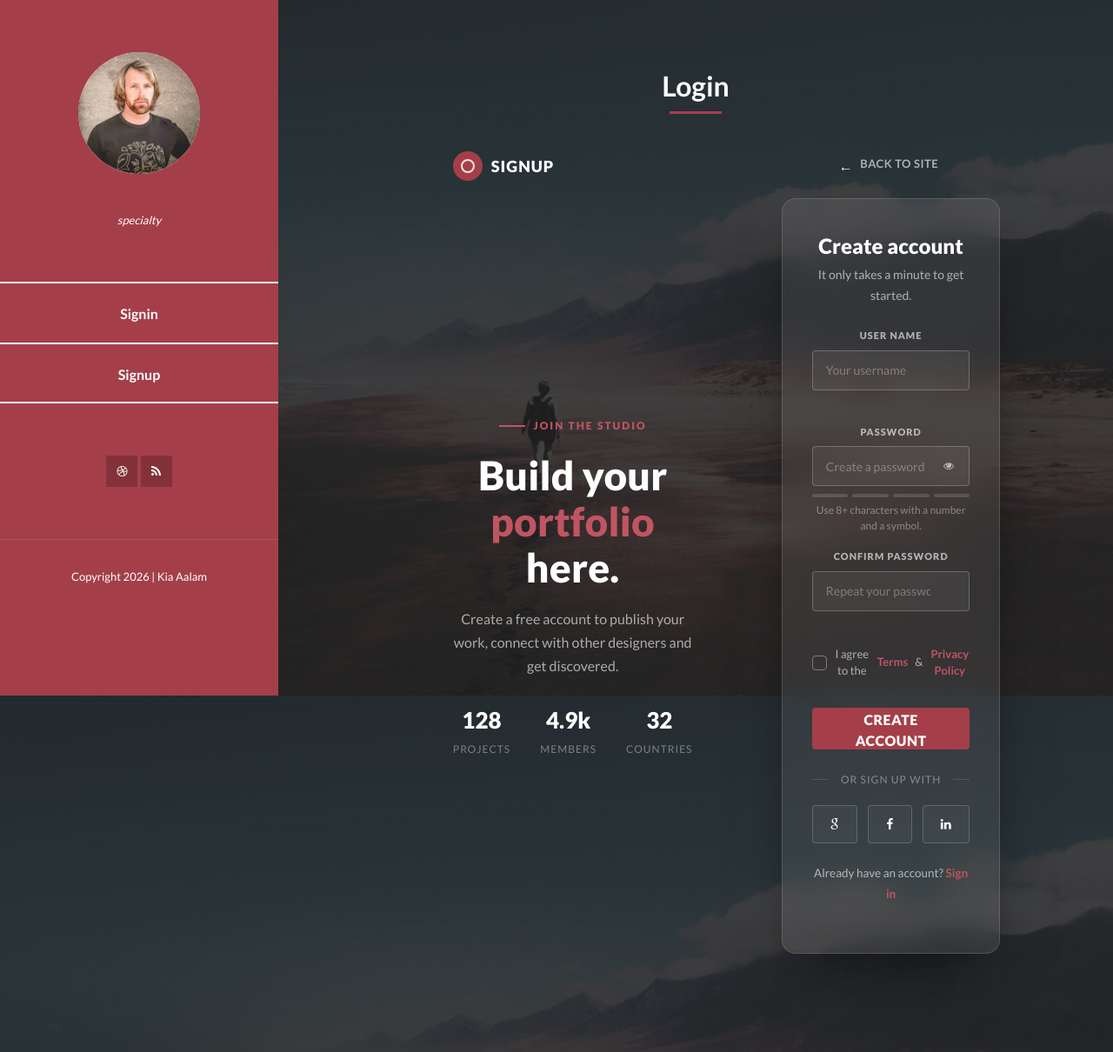
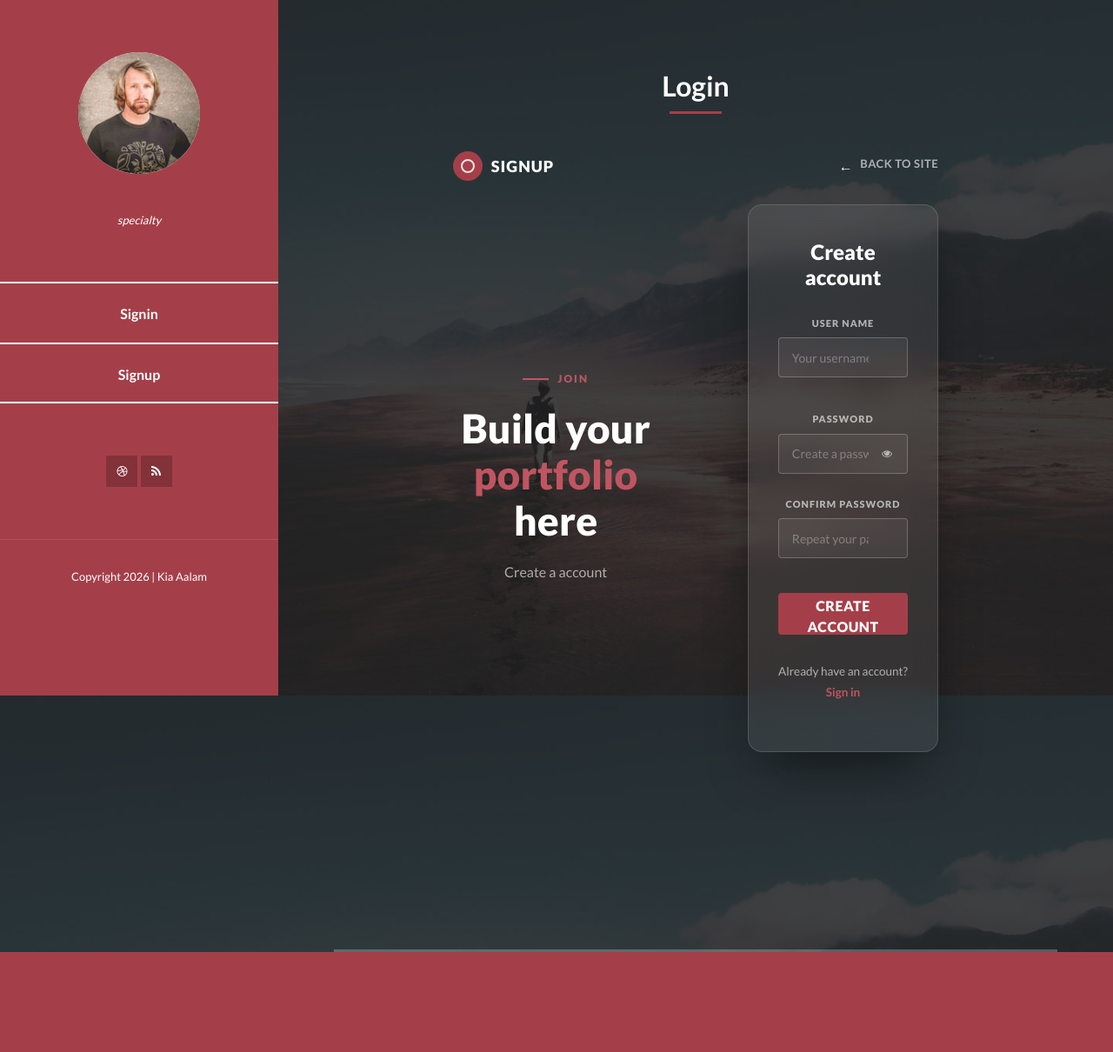
Before and after one commit to Kia-Aalam/ProfileManager, a Django app: page /login/signup/ in a window 1280 px wide. Shown: the top 1210 px of the page at 87% size. After the commit the page ends 1095 px from the top, so only its background shows below. Run offline with Django 5.2, Linux system fonts and the light colour scheme; some libraries are stand-ins or nearby versions.

Commit message:
complete signup page

```diff
--- a/login/templates/login/signin.html
+++ b/login/templates/login/signin.html
@@ -8,10 +8,10 @@
 {% block signin %}
   <div class="auth-body">
     <div class="top-nav">
-      <a href="{% url 'home' %}" class="brand-mark">
+      <div class="brand-mark">
         <span class="mark"></span>
         <span>signin</span>
-      </a>
+      </div>
       <a href="{% url 'home' %}" class="back-link"><span class="arrow">&#8592;</span> Back to site</a>
     </div>
 
--- a/login/templates/login/signup.html
+++ b/login/templates/login/signup.html
@@ -8,33 +8,27 @@
 {% block signup %}
   <div class="auth-body">
     <div class="top-nav">
-      <a href="#" class="brand-mark">
+      <div class="brand-mark">
         <span class="mark"></span>
         <span>signup</span>
-      </a>
-      <a href="#" class="back-link"><span class="arrow">&#8592;</span> Back to site</a>
+      </div>
+      <a href="{% url 'home' %}" class="back-link"><span class="arrow">&#8592;</span> Back to site</a>
     </div>
 
     <main class="auth-shell">
       <section class="auth-side">
-        <span class="eyebrow">Join the studio</span>
-        <h1>Build your<br /><em>portfolio</em> here.</h1>
+        <span class="eyebrow">Join</span>
+        <h1>Build your<br /><em>portfolio</em> here</h1>
         <p class="lede">
-          Create a free account to publish your work, connect with other
-          designers and get discovered.
+          Create a account
         </p>
-        <div class="stat-row">
-          <div class="stat"><b>128</b><span>Projects</span></div>
-          <div class="stat"><b>4.9k</b><span>Members</span></div>
-          <div class="stat"><b>32</b><span>Countries</span></div>
-        </div>
       </section>
 
       <section class="auth-card-wrap">
         <form class="auth-card" id="signupForm" method="post" novalidate>
           {% csrf_token %}
           <h2>Create account</h2>
-          <p class="sub">It only takes a minute to get started.</p>
+          <br>
 
           <div class="form-banner" id="formBanner"></div>
 
@@ -55,9 +49,7 @@
               </button>
             </div>
             <div class="strength-meter" id="strengthMeter">
-              <i></i><i></i><i></i><i></i>
             </div>
-            <div class="hint" id="passwordHint">Use 8+ characters with a number and a symbol.</div>
           </div>
 
           <div class="field">
@@ -68,24 +60,12 @@
             <div class="hint" id="confirmHint"></div>
           </div>
 
-          <div class="row-between">
-            <label class="checkbox">
-              <input type="checkbox" id="terms" name="terms" />
-              I agree to the <a href="#" class="link-muted">Terms</a> &amp; <a href="#" class="link-muted">Privacy Policy</a>
-            </label>
-          </div>
-
           <button type="submit" class="btn-primary" id="submitBtn">
             <span class="spinner"></span>
             <span class="btn-label">Create account</span>
           </button>
 
-          <div class="divider">or sign up with</div>
-          <div class="social-row">
-            <button type="button" class="social-btn" aria-label="Continue with Google"><i class="fa fa-google"></i></button>
-            <button type="button" class="social-btn" aria-label="Continue with Facebook"><i class="fa fa-facebook"></i></button>
-            <button type="button" class="social-btn" aria-label="Continue with LinkedIn"><i class="fa fa-linkedin"></i></button>
-          </div>
+          <br>
 
           <p class="foot-note">Already have an account? <a href="{% url 'signin' %}" class="link-muted">Sign in</a></p>
         </form>
```
